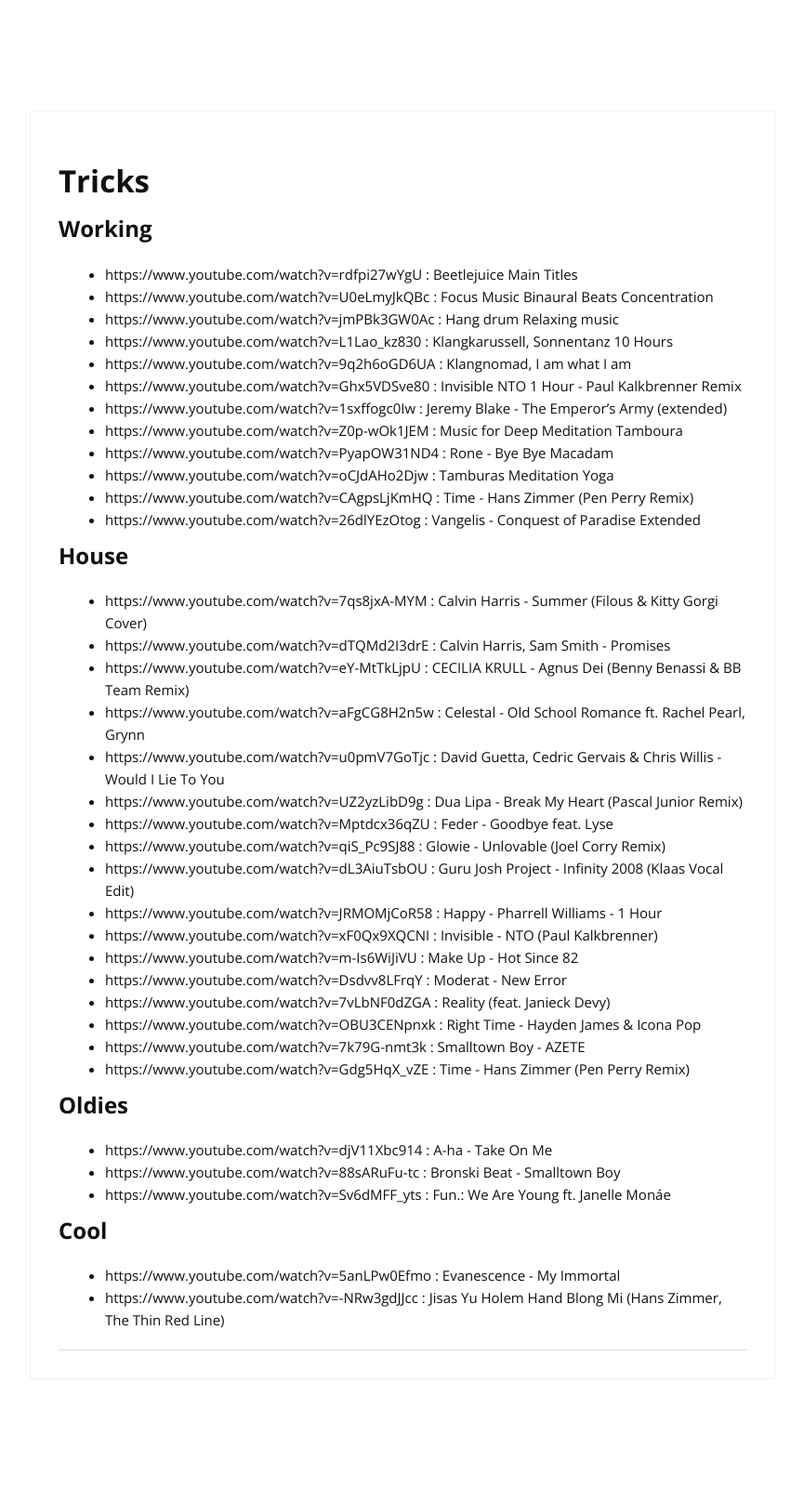
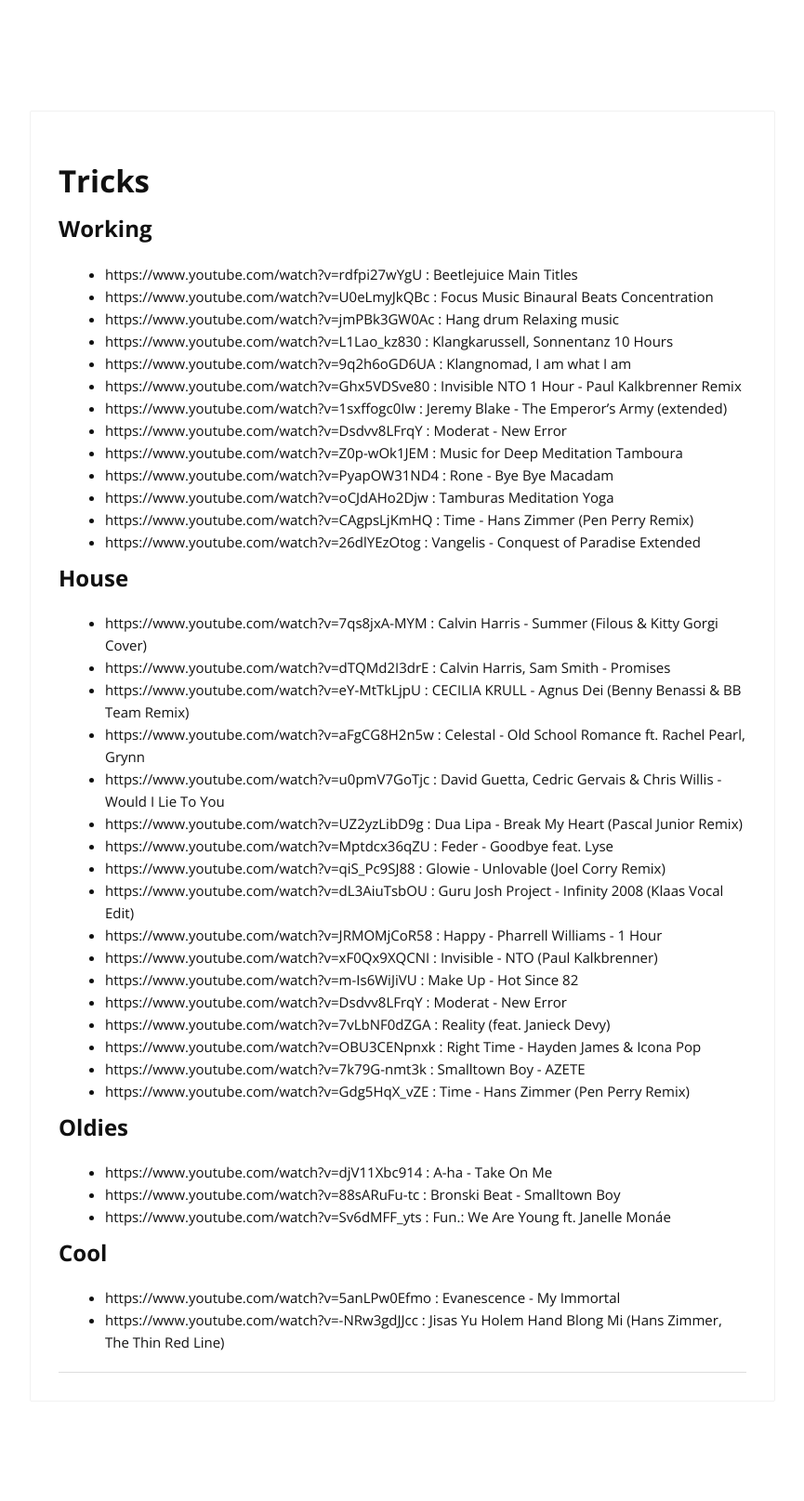
Before and after one commit to cylmat/cylmat.github.io, a Jekyll site: the page built from _pages/musics.md, in a window 1280 px wide. Shown: the whole page at 93% size, without its empty margins (207-1072 px from the left). Built offline with Jekyll 4.4.1, drawn with Linux system fonts in a browser that asks for light colours; nearby versions of some CDN libraries; before the commit the page ends 1591 px from its top, so only the background shows below that.

Commit message:
Update musics.md

```diff
--- a/_pages/musics.md
+++ b/_pages/musics.md
@@ -13,6 +13,7 @@
 - https://www.youtube.com/watch?v=9q2h6oGD6UA : Klangnomad, I am what I am
 - https://www.youtube.com/watch?v=Ghx5VDSve80 : Invisible NTO 1 Hour - Paul Kalkbrenner Remix
 - https://www.youtube.com/watch?v=1sxffogc0Iw : Jeremy Blake - The Emperor's Army (extended)
+- https://www.youtube.com/watch?v=Dsdvv8LFrqY : Moderat - New Error
 - https://www.youtube.com/watch?v=Z0p-wOk1JEM : Music for Deep Meditation Tamboura
 - https://www.youtube.com/watch?v=PyapOW31ND4 : Rone - Bye Bye Macadam
 - https://www.youtube.com/watch?v=oCJdAHo2Djw : Tamburas Meditation Yoga
```
